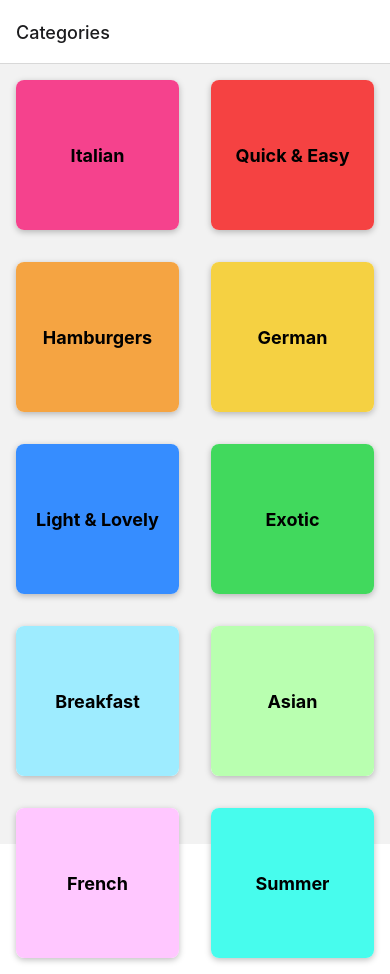
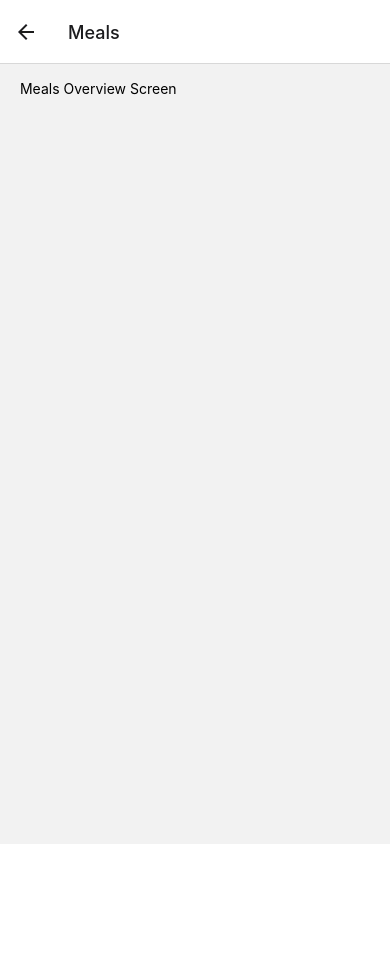
Before and after one commit to WellingtonDefassio/menu-restaurant, a React Native app: screen /Meals in a window 390 px wide. After the commit the page ends 844 px from the top, so only its background shows below. Built offline with nearby package versions, Linux system fonts and the light colour scheme.

Commit message:
add navigation navigate;

```diff
--- a/App.tsx
+++ b/App.tsx
@@ -3,6 +3,7 @@ import {StyleSheet, Text, View} from 'react-native';
 import CategoriesScreens from "./src/screens/CategoriesScreens";
 import {NavigationContainer} from "@react-navigation/native";
 import {createNativeStackNavigator} from "@react-navigation/native-stack";
+import MealsOverviewScreen from "./src/screens/MealsOverviewScreen";
 
 const Stack = createNativeStackNavigator()
 
@@ -14,6 +15,7 @@ export default function App() {
             <NavigationContainer>
                 <Stack.Navigator>
                     <Stack.Screen name={"Categories"} component={CategoriesScreens}/>
+                    <Stack.Screen name={"Meals"} component={MealsOverviewScreen}/>
                 </Stack.Navigator>
             </NavigationContainer>
         </>
--- a/src/components/CategoryGridTitle.tsx
+++ b/src/components/CategoryGridTitle.tsx
@@ -4,6 +4,7 @@ import Category from "../models/category";
 
 interface CategoryGridTitleProps {
     category: Category
+    onPress: () => void
 }
 
 export default function CategoryGridTitle(props: CategoryGridTitleProps) {
@@ -11,6 +12,7 @@ export default function CategoryGridTitle(props: CategoryGridTitleProps) {
         <View style={styles.gridItem}>
             <Pressable
                 style={({pressed}) => [styles.button, pressed ? styles.buttonPressed : null]}
+                onPress={props.onPress}
             >
                 <View style={[styles.innerContainer,{backgroundColor: props.category.color}]}>
                     <Text style={styles.title}>{props.category.title}</Text>
--- a/src/screens/CategoriesScreens.tsx
+++ b/src/screens/CategoriesScreens.tsx
@@ -4,13 +4,20 @@ import {CATEGORIES} from "../models/data/dummy-data";
 import Category from "../models/category";
 import CategoryGridTitle from "../components/CategoryGridTitle";
 
+interface CategoriesScreensProps {
+    navigation: any
+}
 
-export default function CategoriesScreens() {
+export default function CategoriesScreens(props: CategoriesScreensProps) {
+
+    function pressHandler() {
+        props.navigation.navigate("Meals")
+    }
 
     function renderCategoryItem(item: Category) {
-            return (
-                <CategoryGridTitle category={item}></CategoryGridTitle>
-            )
+        return (
+            <CategoryGridTitle category={item} onPress={pressHandler}></CategoryGridTitle>
+        )
     }
 
     return (
--- a/src/screens/MealsOverviewScreen.tsx
+++ b/src/screens/MealsOverviewScreen.tsx
@@ -1,10 +1,20 @@
 import React from 'react';
-import {View, Text} from 'react-native';
+import {View, Text, StyleSheet} from 'react-native';
+import {MEALS} from "../models/data/dummy-data";
+
 
 export default function MealsOverviewScreen() {
   return (
-    <View>
-      <Text> Hello </Text>
+    <View style={styles.container}>
+      <Text> Meals Overview Screen </Text>
     </View>
   );
 }
+
+
+const styles = StyleSheet.create({
+    container: {
+        flex: 1,
+        padding: 16
+    }
+})
```
